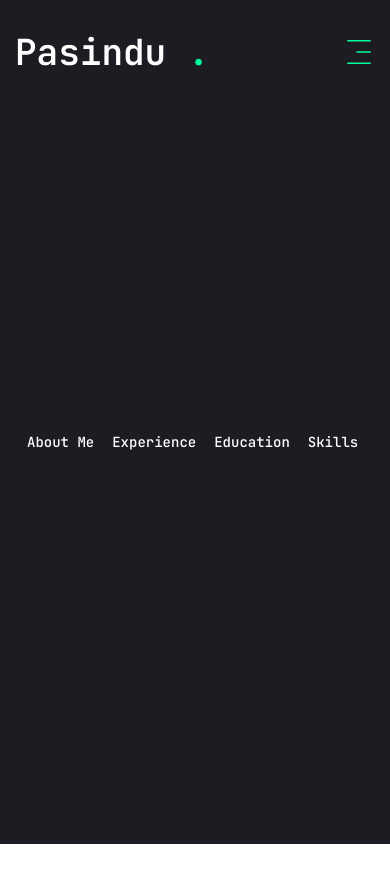
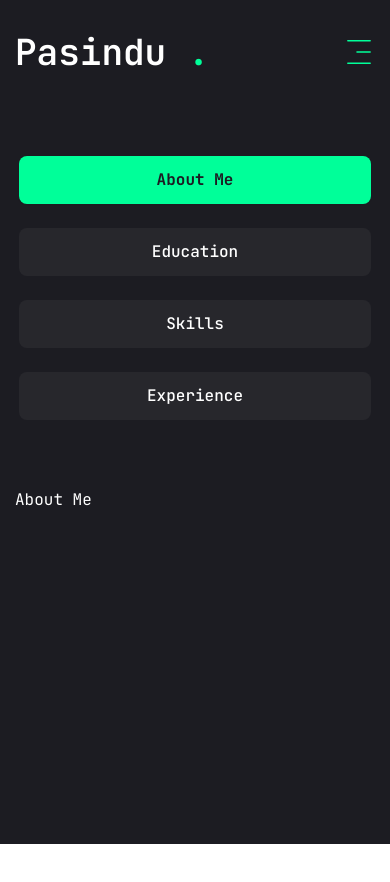
Before and after one commit to widushan/portfolio---template-1, a Next.js app: page /resume in a window 390 px wide. Shown: the top 882 px of the page. Before the commit the page ends 844 px from the top, so only its background shows below. Built offline with nearby package versions, Linux system fonts and the light colour scheme.

Commit message:
resume-experience commit
resume experience part completed

```diff
--- a/app/resume/page.jsx
+++ b/app/resume/page.jsx
@@ -48,7 +48,7 @@ const about = {
 const experience = {
     icon: "/assets/resume/badge.svg",
     title: "My Experience",
-    description: "I have worked on various projects, ranging from web development to mobile applications, utilizing a wide range of technologies and frameworks. My experience includes collaborating with cross-functional teams, managing project timelines, and delivering high-quality software solutions.",
+    description: "I have experience in web and mobile app development with AI/ML integration, using diverse technologies. I’ve worked with cross-functional teams to deliver quality software on time.",
     items: [
         {
             company: "Tech Solutions Ltd.",
@@ -157,13 +157,60 @@ const Resume = () => {
             className="min-h-[80vh] flex items-center justify-center py-12 xl:py-0"
         >
             <div className="container mx-auto">
-                <Tabs defaultValue="about" className="flex flex-col xl:flex-row gap-[60px]">
-                    <TabsList>
-                        <TabsTrigger>About Me</TabsTrigger>
-                        <TabsTrigger>Experience</TabsTrigger>
-                        <TabsTrigger>Education</TabsTrigger>
-                        <TabsTrigger>Skills</TabsTrigger>
+                <Tabs defaultValue="about" className="flex flex-col xl:flex-row gap-[60px] ">
+                    <TabsList className="flex flex-col w-full max-w-[380px] mx-auto xl:mx-0 gap-6">
+                        <TabsTrigger value="about">About Me</TabsTrigger>
+                        <TabsTrigger value="education">Education</TabsTrigger>
+                        <TabsTrigger value="skills">Skills</TabsTrigger>
+                        <TabsTrigger value="experience">Experience</TabsTrigger>
                     </TabsList>
+
+
+                    <div className="min-h-[80vh] w-full">
+
+                        {/*Content*/}
+                        <TabsContent value="about" className="w-full">About Me</TabsContent>
+
+
+
+                        {/*Education*/}
+                        <TabsContent value="education" className="w-full">Education</TabsContent>
+
+
+
+                        {/*Skills*/}
+                        <TabsContent value="skills" className="w-full">Skills</TabsContent>
+
+
+
+                        {/*Experience*/}
+                        <TabsContent value="experience" className="w-full">
+                            <div className="flex flex-col gap-[30px] text-center xl:text-left">
+                                <h3 className="text-4xl font-bold">{experience.title}</h3>
+                                <p className="max-w-[600px] text-white/60 mx-auto xl:mx-0">{experience.description}</p>
+                                <ScrollArea className="h-[400px]">
+                                    <ul className="grid grid-cols-1 lg:grid-cols-2 gap-[30px]">
+                                        {experience.items.map((item, index) => {
+                                            return (
+                                                <li key={index} className="bg-[#232329] h-[184px] py-6 px-10 rounded-xl flex flex-col justify-center items-center lg:items-start gap-1">
+                                                    <span className="text-accent">{item.duration}</span>
+                                                    <h3 className="text-xl max-w-[260px] min-h-[60px] text-center lg:text-left">{item.position}</h3>
+                                                    <div className="flex items-center gap-3">
+                                                        <span className="w-[6px] h-[6px] rounded-full bg-accent"></span>
+                                                        <p className="text-white/60">{item.company}</p>
+                                                    </div>
+                                                </li>
+                                            );
+                                        })}
+                                    </ul>
+                                </ScrollArea>
+                            </div>
+                        </TabsContent>
+
+
+
+                    </div>
+
                 </Tabs>
             </div>
         </motion.div>
--- a/components/ui/scroll-area.jsx
+++ b/components/ui/scroll-area.jsx
@@ -33,17 +33,18 @@ function ScrollBar({
       data-slot="scroll-area-scrollbar"
       orientation={orientation}
       className={cn(
-        "flex touch-none p-px transition-colors select-none",
+        "flex touch-none p-0 transition-colors select-none",
         orientation === "vertical" &&
-          "h-full w-2.5 border-l border-l-transparent",
+          "h-full w-2", // thinner but visible
         orientation === "horizontal" &&
-          "h-2.5 flex-col border-t border-t-transparent",
+          "h-2 flex-col",
         className
       )}
       {...props}>
       <ScrollAreaPrimitive.ScrollAreaThumb
         data-slot="scroll-area-thumb"
-        className="bg-border relative flex-1 rounded-full" />
+        className="bg-accent dark:bg-slate-800 relative flex-1 rounded-full" // light color, rounded
+      />
     </ScrollAreaPrimitive.ScrollAreaScrollbar>
   );
 }
--- a/components/ui/tabs.jsx
+++ b/components/ui/tabs.jsx
@@ -25,7 +25,7 @@ function TabsList({
     <TabsPrimitive.List
       data-slot="tabs-list"
       className={cn(
-        "bg-muted text-muted-foreground inline-flex h-9 w-fit items-center justify-center rounded-lg p-[3px]",
+        "inline-flex h-auto rounded-md p-1 text-primary",
         className
       )}
       {...props} />
@@ -40,7 +40,7 @@ function TabsTrigger({
     <TabsPrimitive.Trigger
       data-slot="tabs-trigger"
       className={cn(
-        "data-[state=active]:bg-background dark:data-[state=active]:text-foreground focus-visible:border-ring focus-visible:ring-ring/50 focus-visible:outline-ring dark:data-[state=active]:border-input dark:data-[state=active]:bg-input/30 text-foreground dark:text-muted-foreground inline-flex h-[calc(100%-1px)] flex-1 items-center justify-center gap-1.5 rounded-md border border-transparent px-2 py-1 text-sm font-medium whitespace-nowrap transition-[color,box-shadow] focus-visible:ring-[3px] focus-visible:outline-1 disabled:pointer-events-none disabled:opacity-50 data-[state=active]:shadow-sm [&_svg]:pointer-events-none [&_svg]:shrink-0 [&_svg:not([class*='size-'])]:size-4",
+        "inline-flex items-center w-full bg-[#27272c] justify-center whitespace-nowrap text-white rounded-lg p-3 text-base font-medium ring-offset-white transition-all disabled:pointer-events-none disabled:opacity-50 data-[state=active]:bg-accent data-[state=active]:text-primary data-[state=active]:font-bold data-[state=active]:shadow-sm",
         className
       )}
       {...props} />
@@ -54,7 +54,10 @@ function TabsContent({
   return (
     <TabsPrimitive.Content
       data-slot="tabs-content"
-      className={cn("flex-1 outline-none", className)}
+      className={cn(
+        "min-h-[500px] ring-offset-white focus-visible:outline-none focus-visible:ring-2 focus-visible:ring-slate-950 focus-visible:ring-offset-2 dark:ring-offset-slate-950 dark:focus-visible:ring-slate-300",
+        className
+      )}
       {...props} />
   );
 }
```
